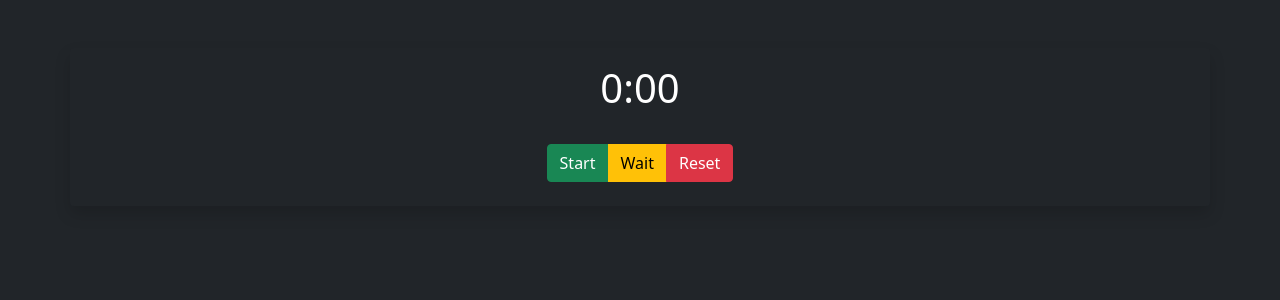
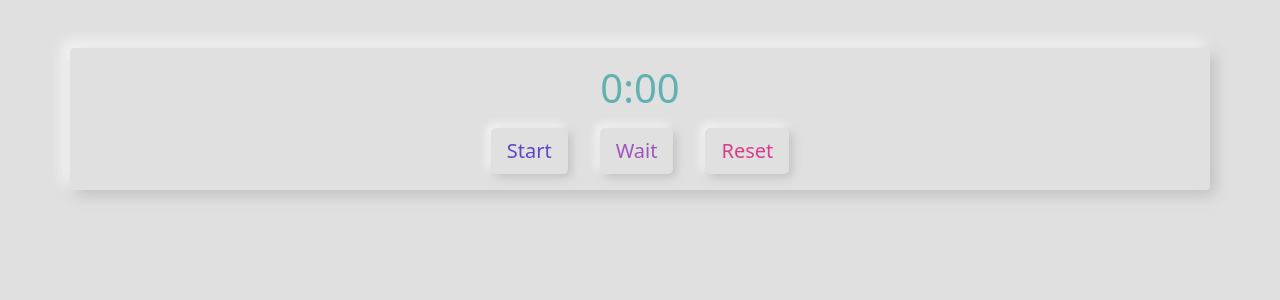
Before and after one commit to JuliettyGit/Stopwatch, a React (Create React App) app in the folder stopwatch/: page / in a window 1280 px wide. Shown: the top 300 px of the page. Built offline with nearby package versions, Linux system fonts and the light colour scheme.

Commit message:
Styles changed

```diff
--- a/stopwatch/public/index.html
+++ b/stopwatch/public/index.html
@@ -25,7 +25,7 @@
     <script src="https://cdn.jsdelivr.net/npm/bootstrap@5.0.2/dist/js/bootstrap.bundle.min.js" integrity="sha384-MrcW6ZMFYlzcLA8Nl+NtUVF0sA7MsXsP1UyJoMp4YLEuNSfAP+JcXn/tWtIaxVXM" crossorigin="anonymous"></script>
     <title>React App</title>
   </head>
-  <body class="bg-dark">
+  <body style="" class="neo-color">
     <noscript>You need to enable JavaScript to run this app.</noscript>
     <div id="root"></div>
     <!--
--- a/stopwatch/src/Components/StopwatchComponent.js
+++ b/stopwatch/src/Components/StopwatchComponent.js
@@ -5,12 +5,13 @@ class StopwatchComponent extends Component
 {
     constructor(props)
     {
+
         super(props);
 
         this.state = {
             seconds: 0,
             active: false,
-            timeSub: ''
+            timeSub: false,
         };
 
         this.getSeconds = this.getSeconds.bind(this);
@@ -25,6 +26,8 @@ class StopwatchComponent extends Component
         this.wait = this.wait.bind(this);
         this.resetTime = this.resetTime.bind(this);
     }
+
+    subscription;
 
     getSeconds(){
         return ('0' + this.state.seconds % 60).slice(-2);
@@ -58,7 +61,7 @@ class StopwatchComponent extends Component
 
     startTime()
     {
-        this.state.timeSub = timer(0, 1000).subscribe(
+        this.subscription = timer(0, 1000).subscribe(
             () => this.setState({seconds: (this.state.seconds+1)})
         )
 
@@ -66,17 +69,17 @@ class StopwatchComponent extends Component
     }
 
     stopTime(){
-        this.state.timeSub.unsubscribe(() =>
+        this.subscription.unsubscribe(() =>
             this.setState({seconds: (this.state.seconds)})
         );
         this.resetTime();
-        console.log(this.state.timeSub);
         this.handleClick();
+
         return this.state.seconds;
     }
 
     wait(){
-        this.state.timeSub.unsubscribe(() =>
+        this.subscription.unsubscribe(() =>
             this.setState({seconds: (this.state.seconds)})
         );
         if(this.state.active)
@@ -86,7 +89,7 @@ class StopwatchComponent extends Component
     }
 
     resetTime(){
-        this.state.timeSub.unsubscribe(() =>
+        this.subscription.unsubscribe(() =>
             this.setState({seconds: (this.state.seconds)})
         );
         this.setState({seconds: 0})
@@ -99,23 +102,18 @@ class StopwatchComponent extends Component
     render()
     {
         return (
-            <div className={'container bg-dark ' +
-            'mt-5 p-3 ' +
-            'shadow p-3 rounded'}>
-                <div className={'text-white h1 mb-3'}>
+            <div  className={'neo container mt-5 p-3 rounded'}>
+                <div className={'neo-color h1 mb-3'}>
                     {this.getMinutes()}:{this.getSeconds()}
                 </div>
-                <div className="btn-group mt-3 mb-2" role="group">
-
-                    <button type="button" className="btn btn-success"
+                    <button type="button" className="btn btn-lg btn-violet border-0 neo-sm mx-3"
                             onClick={function(){this.handleClick(); this.setTime();}.bind(this)}>
                         {!this.state.active ? 'Start' : 'Stop'}
                     </button>
 
-                    <button type="button" className="btn btn-warning" onDoubleClick={this.wait}>Wait</button>
-                    <button type="button" className="btn btn-danger" onClick={this.resetTime}>Reset</button>
+                    <button type="button" className="btn btn-lg btn-purple border-0 neo-sm mx-3" onDoubleClick={this.wait}>Wait</button>
+                    <button type="button" className="btn btn-lg btn-pink border-0 neo-sm mx-3" onClick={this.resetTime}>Reset</button>
                 </div>
-            </div>
         );
     }
 }
--- a/stopwatch/src/index.css
+++ b/stopwatch/src/index.css
@@ -0,0 +1,36 @@
+.neo{
+    box-shadow:  5px 5px 15px #bebebe,
+    -5px -5px 15px #ffffff;
+    border-color: #bebebe;
+    border-radius: 5px;
+}
+
+.neo-sm{
+    box-shadow:  3px 3px 10px #bebebe,
+    -3px -3px 10px #ffffff;
+    border-color: #bebebe;
+    border-radius: 5px;
+}
+.btn:hover{
+    color: black;
+    background: #e0e0e0;
+    box-shadow: inset 3px 3px 10px #bebebe,
+    inset -3px -3px 10px #ffffff;
+}
+
+.neo-color{
+    background-color: #e0e0e0;
+    color: #62b0b1;
+}
+.btn-violet{
+    color: #6045c4;
+
+}
+
+.btn-purple{
+    color: #9e55bb;
+}
+
+.btn-pink{
+    color: #d83e87;
+}
```
